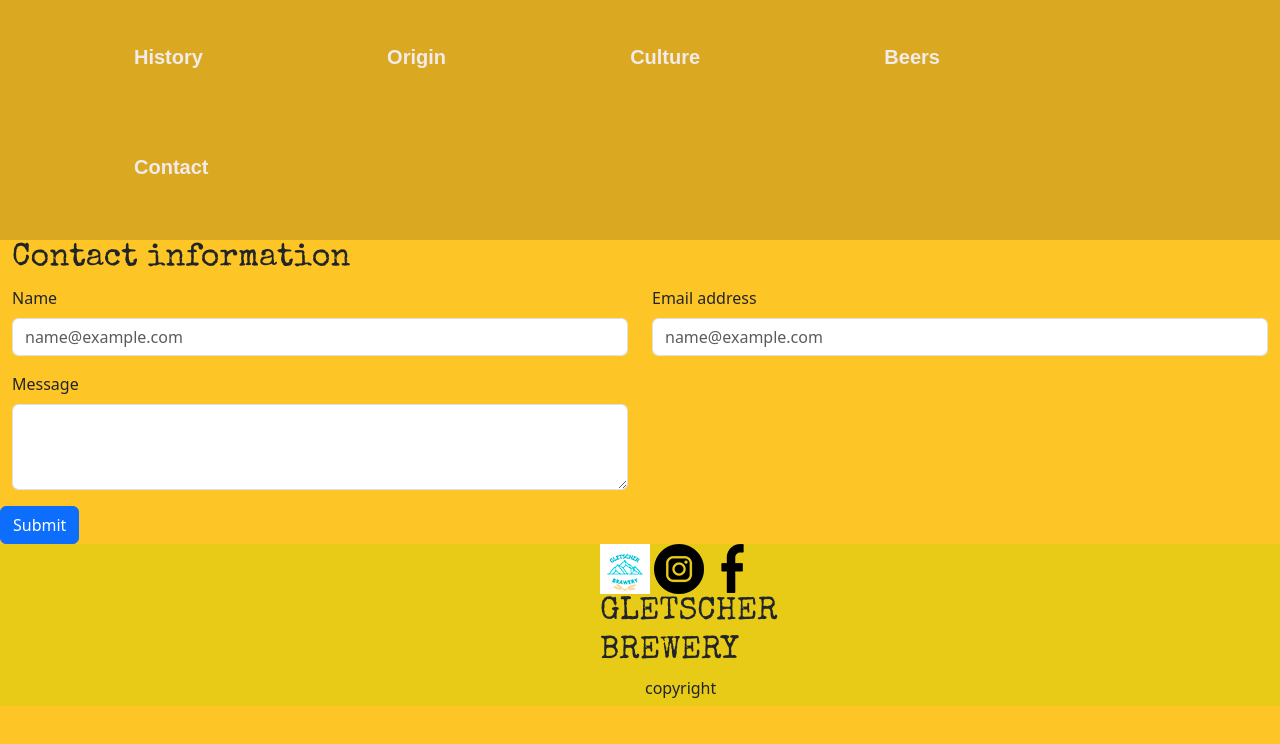
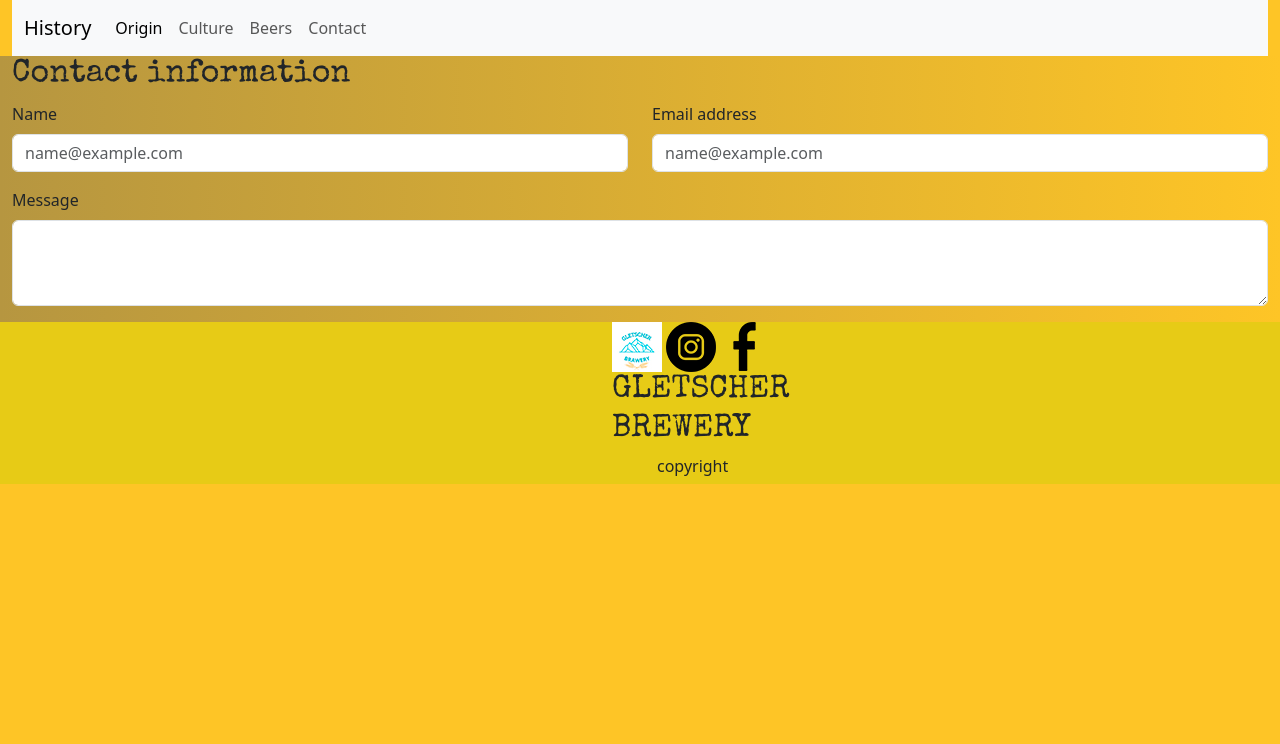
Before and after one commit to richardrebolledonas/Gletscherbrewery, a website: page paginas/contact.html in a window 1280 px wide. Shown: the top 744 px of the page. Drawn offline with nearby package versions, Linux system fonts and the light colour scheme; a web font is replaced by a local one.

Commit message:
agregue navegador Beers

```diff
--- a/paginas/contact.html
+++ b/paginas/contact.html
@@ -7,10 +7,6 @@
 
      <!--css bootstrap-->
      <link rel="stylesheet" href="../css/bootstrap.min.css">
-
-
-     <!--css-->
-    <link rel="stylesheet" href="../css/estilos.css">
 
      <!--favicon-->
      <link rel="shortcut icon" href="../imagenes/glaciar logo favicon.jpg" type="image/x-icon">
@@ -22,26 +18,31 @@
     <link rel="preconnect" href="https://fonts.gstatic.com" crossorigin>
     <link href="https://fonts.googleapis.com/css2?family=Fasthand&family=Freehand&family=Satisfy&family=Special+Elite&display=swap" rel="stylesheet">
 
+      <!--css-->
+      <link rel="stylesheet" href="../css/estilos.css">
+
 </head>
 <body>
     <!--clase para Bootstrap-->
     <div class="container-fluid">
 
-    <header class="headerContact row">
+      <nav class="navbar navbar-expand-lg bg-body-tertiary ">
+        <div class="container-fluid">
+          <a class="navbar-brand" href="../index.html">History</a>
+          <button class="navbar-toggler" type="button" data-bs-toggle="collapse" data-bs-target="#navbarNavAltMarkup" aria-controls="navbarNavAltMarkup" aria-expanded="false" aria-label="Toggle navigation">
+            <span class="navbar-toggler-icon"></span>
+          </button>
+          <div class="collapse navbar-collapse" id="navbarNavAltMarkup">
+            <div class="navbar-nav">
+              <a class="nav-link active" aria-current="page" href="origin.html">Origin</a>
+              <a class="nav-link" href="culture.html">Culture</a>
+              <a class="nav-link" href="beers.html">Beers</a>
+              <a class="nav-link" href="contact.html">Contact</a>
+            </div>
+          </div>
+        </div>
+      </nav>
 
-    <nav class="col-sm-12 col-md-12">
-        <ul>
-            <!--enlace relativo ok-->
-            <li><a href="../index.html">History</a></li>
-            <li><a href="origin.html">Origin</a></li>
-            <li><a href="culture.html">Culture</a> </li>
-            <li><a href="beers.html">Beers</a></li>
-            <li><a href="contact.html">Contact</a></li>
-
-            </ul>
-
-    </nav>
-    </header>
     <main class="mainContact row">
         <h2>Contact information</h2>
 
@@ -55,26 +56,18 @@
             <label for="exampleFormControlInput1" class="form-label">Email address</label>
             <input type="email" class="form-control" id="exampleFormControlInput1" placeholder="name@example.com">
           </div>
-          <div class="mb-3 col-sm-12 col-md-6">
+          <div class="mb-3 col-sm-12 col-md-12">
             <label for="exampleFormControlTextarea1" class="form-label">Message</label>
             <textarea class="form-control" id="exampleFormControlTextarea1"
             rows="3"></textarea>
           </div>
-        <form class="botonContact col-sm-12 col-md-6">
-        </div>
-        <button type="submit" class="btn btn-primary">Submit</button>
-        </form>
+
+      </main>
 
 
-
-
-
-    </main>
-
-
- <footer class="footerContact row">
+ <footer class="footerContact row ">
           <!--footer social medias-->
-          <div class="col-sm-12 col-md-12" >
+         <section class="col-xs-12 col-xs-12">
             <img src="../imagenes/logo dana.jpg" alt="">
             <img src ="../imagenes/insta2.png" alt="intagramlogo">
 
@@ -82,12 +75,13 @@
 
                     <h2>GLETSCHER BREWERY</h2>
                     <h6>copyright</h6>
+          </section>
 
-          </div>
+
   </footer>
 
 
-    </div>
+  </div>
 
 <!--JS bootstrap-->
 <script src="../js/bootstrap.min.js"></script>
--- a/scss/estilos.scss
+++ b/scss/estilos.scss
@@ -24,7 +24,7 @@ body{background-color: #fec526;}
           font-family: 'Satisfy', cursive;
           font-family: 'Special Elite', cursive;
         margin-top: 23px;}
-        h6{padding: 0 45px
+    h6{padding: 0 45px
             ;}
 
     ul li{
@@ -41,6 +41,10 @@ body{background-color: #fec526;}
 nav {
         background-color: #03030324;
         padding:2px 0;}
+.informacion2 img{width: 120px;height: 120px;
+            padding-left: 310px;}
+.mainContact{background: linear-gradient(to left,#fec526,#b69640
+            );}
 footer {background-color: rgba(211, 211, 7, 0.511);
         }
     .foto img{ width: 455px ;height: 480px ;}
@@ -48,13 +52,14 @@ footer {background-color: rgba(211, 211, 7, 0.511);
     grid-area: foto;
     display: flex;
     flex-direction: column;}
-    .informacion2 img{width: 120px;height: 120px;
-        padding-left: 310px;}
+
 .footerOrigin{display: inline-block ; padding: 0 620px;grid-area: footer;}
 .footerCulture{display: inline-block; padding: 0 620px;grid-area: footer;}
 .footer1{display: inline-block;padding: 0 620px; grid-area: footer; }
-.footerBeers{display: inline-block;padding: 0 620px; grid-area: footer; }
+.footerBeers{display: inline-block; padding: 0 620px; grid-area: footer; }
 .footerContact{display: inline-block;padding: 0 600px; grid-area: footer; }
+
+
 /*grid pagina Culture*/
 .contenedortotalCulture {display: grid;
         grid-template-columns:1fr 1fr 1fr;
```
Also changed, not shown: paginas/beers.html (+19 -15 lines), css/estilos.css, 1 other file.
